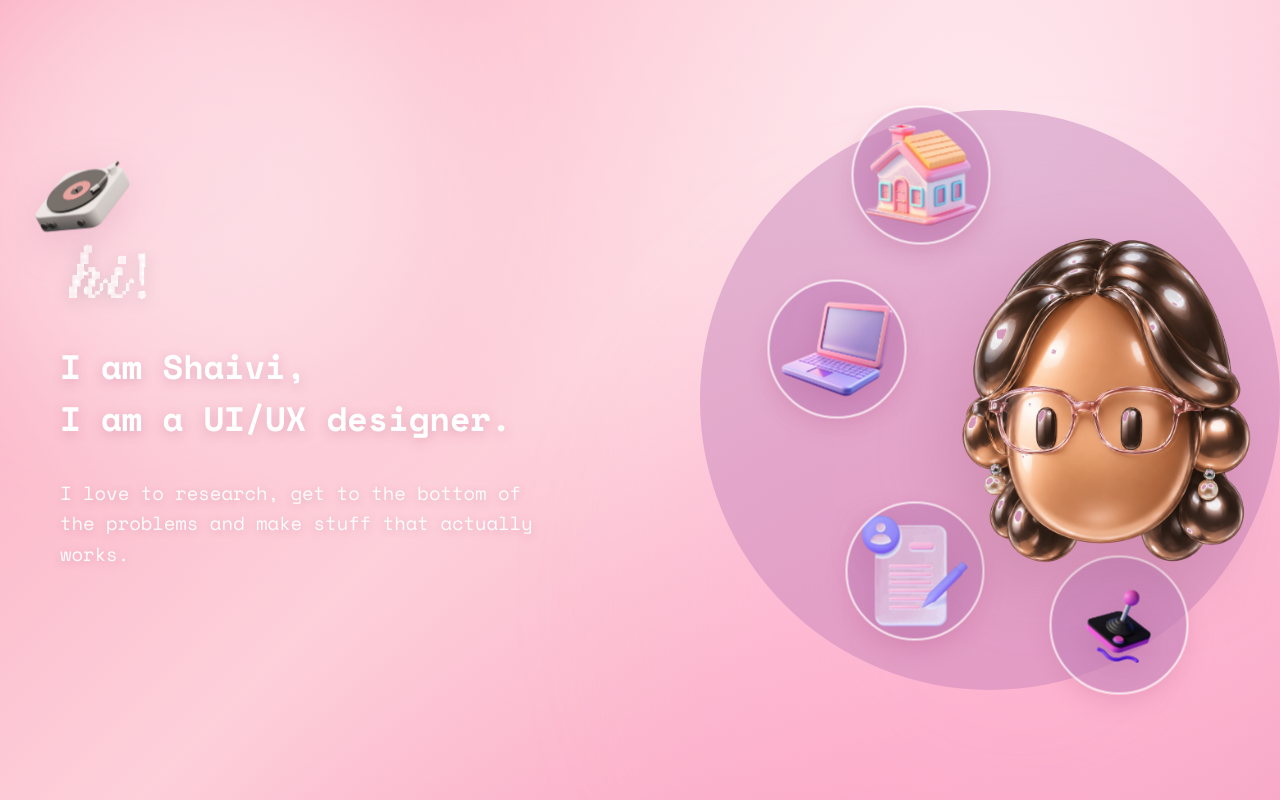
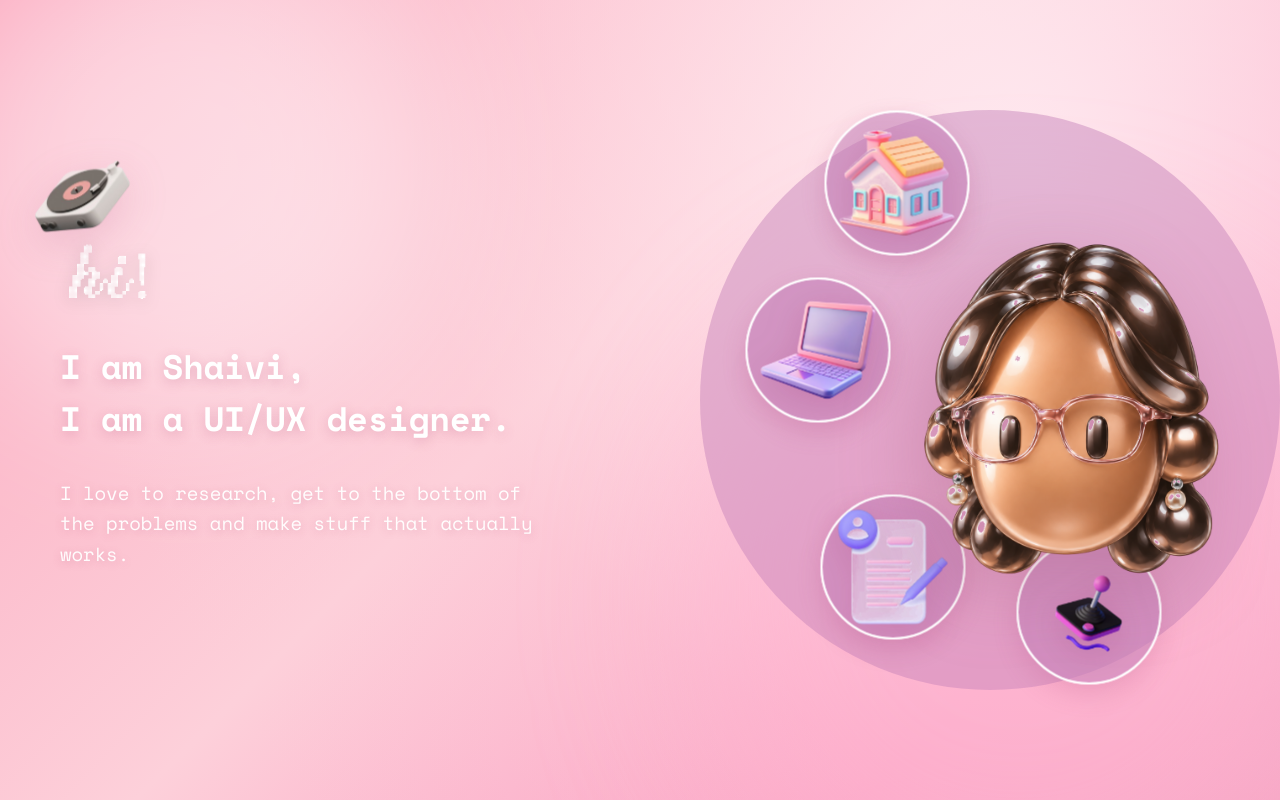
Before and after one commit to vivi0511-ship-it/shaivi-portfolio, a React (Vite) app: page / in a window 1280 px wide. Built offline with nearby package versions, Linux system fonts and the light colour scheme; a web font is replaced by a local one.

Commit message:
Update avatar menu placement, node bubble outlines, and ring layout to match Home page-1.png 100%

```diff
--- a/src/components/HomeHero.css
+++ b/src/components/HomeHero.css
@@ -273,10 +273,10 @@
 .central-head-wrapper {
   position: absolute;
   z-index: 35;
-  width: 420px;
-  height: 440px;
-  left: 68.5%;
-  top: 50%;
+  width: 430px;
+  height: 450px;
+  left: 62.7%;
+  top: 51.3%;
   transform: translate(-50%, -50%);
   display: flex;
   align-items: center;
@@ -317,12 +317,13 @@
 
 .radial-node-bubble {
   position: relative;
-  width: 135px;
-  height: 135px;
+  width: 145px;
+  height: 145px;
   border-radius: 50%;
-  background: rgba(198, 132, 186, 0.62);
+  background: rgba(198, 132, 186, 0.58);
+  border: 2.5px solid rgba(255, 255, 255, 0.9);
   box-shadow:
-    0 10px 25px rgba(180, 80, 130, 0.2);
+    0 10px 25px rgba(180, 80, 130, 0.22);
   display: flex;
   align-items: center;
   justify-content: center;
@@ -341,7 +342,7 @@
   position: absolute;
   inset: -2px;
   border-radius: 50%;
-  border: 2px solid rgba(255, 255, 255, 0.75);
+  border: 2px solid rgba(255, 255, 255, 0.85);
   pointer-events: none;
 }
 
--- a/src/components/HomeHero.jsx
+++ b/src/components/HomeHero.jsx
@@ -12,7 +12,7 @@ function HomeHero() {
       title: 'HOME',
       path: '/',
       img: '/assets/pod_house_trans.png',
-      style: { top: '12.5%', left: '38.5%', transform: 'translate(-50%, -50%)' },
+      style: { top: '13.8%', left: '34.5%', transform: 'translate(-50%, -50%)' },
       bannerClip: 'polygon(0% 0%, 64% 0%, 71% 33%, 0% 46%)',
       textPos: { top: '10%', left: '8%', transform: 'rotate(-3deg)' }
     },
@@ -21,7 +21,7 @@ function HomeHero() {
       title: 'WORK',
       path: '/work',
       img: '/assets/pod_laptop_trans.png',
-      style: { top: '41.5%', left: '24.5%', transform: 'translate(-50%, -50%)' },
+      style: { top: '41.7%', left: '21.3%', transform: 'translate(-50%, -50%)' },
       bannerClip: 'polygon(0% 20%, 57% 38%, 62% 62%, 0% 82%)',
       textPos: { top: '38%', left: '7%', transform: 'rotate(-4deg)' }
     },
@@ -30,7 +30,7 @@ function HomeHero() {
       title: 'RESUME',
       path: '/about',
       img: '/assets/pod_resume_trans.png',
-      style: { top: '78.5%', left: '37.5%', transform: 'translate(-50%, -50%)' },
+      style: { top: '77.9%', left: '33.8%', transform: 'translate(-50%, -50%)' },
       bannerClip: 'polygon(0% 36%, 68% 66%, 52% 100%, 0% 100%)',
       textPos: { top: '54%', left: '9%', transform: 'rotate(-3deg)' }
     },
@@ -39,7 +39,7 @@ function HomeHero() {
       title: 'HOBBIES',
       path: '/contact',
       img: '/assets/pod_console_trans.png',
-      style: { top: '87.5%', left: '71.5%', transform: 'translate(-50%, -50%)' },
+      style: { top: '85.3%', left: '66.5%', transform: 'translate(-50%, -50%)' },
       bannerClip: 'polygon(0% 36%, 86% 68%, 76% 100%, 0% 100%)',
       textPos: { top: '52%', left: '9%', transform: 'rotate(-4deg)' }
     },
```
